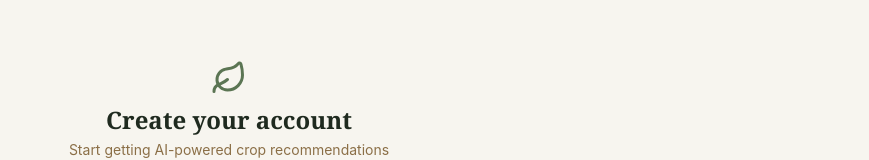
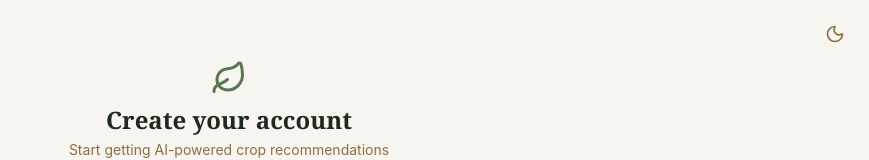
Before and after one commit to SamikshaLakshman/agroinsight, a React (Vite) app in the folder frontend/: page /register in a window 1280 px wide. Shown: the top 160 px of the page, without its empty margins (411-1280 px from the left). Built offline with nearby package versions, Linux system fonts and the light colour scheme; no server answers.

Commit message:
Update Register.jsx

```diff
--- a/frontend/src/pages/Register.jsx
+++ b/frontend/src/pages/Register.jsx
@@ -1,12 +1,14 @@
 import { useState } from "react";
 import { Link, useNavigate } from "react-router-dom";
 import { useTranslation } from "react-i18next";
-import { Leaf } from "lucide-react";
+import { Leaf, Sun, Moon } from "lucide-react";
 import { useAuth } from "../context/useAuth";
+import { useTheme } from "../context/useTheme";
 
 export default function Register() {
   const { t } = useTranslation();
   const { register } = useAuth();
+  const { theme, toggleTheme } = useTheme();
   const navigate = useNavigate();
 
   const [form, setForm] = useState({
@@ -51,7 +53,15 @@ export default function Register() {
   };
 
   return (
-    <div className="min-h-screen flex items-center justify-center px-4 py-10">
+    <div className="min-h-screen flex items-center justify-center px-4 py-10 relative">
+      <button
+        onClick={toggleTheme}
+        aria-label="Toggle theme"
+        className="absolute top-4 right-4 p-2 rounded-md hover:bg-[var(--color-soil-light)]/20 text-[var(--color-soil)]"
+      >
+        {theme === "dark" ? <Sun className="w-5 h-5" /> : <Moon className="w-5 h-5" />}
+      </button>
+
       <div className="w-full max-w-sm">
         <div className="flex flex-col items-center mb-8">
           <Leaf className="w-9 h-9 text-[var(--color-sage)] mb-2" />
```
